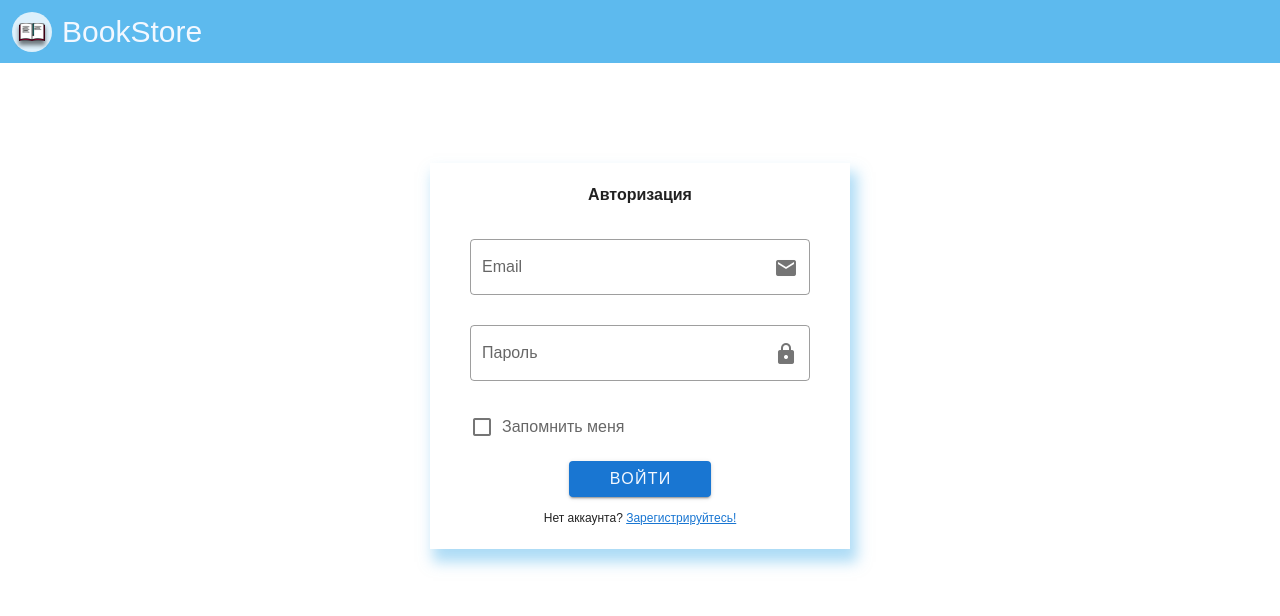
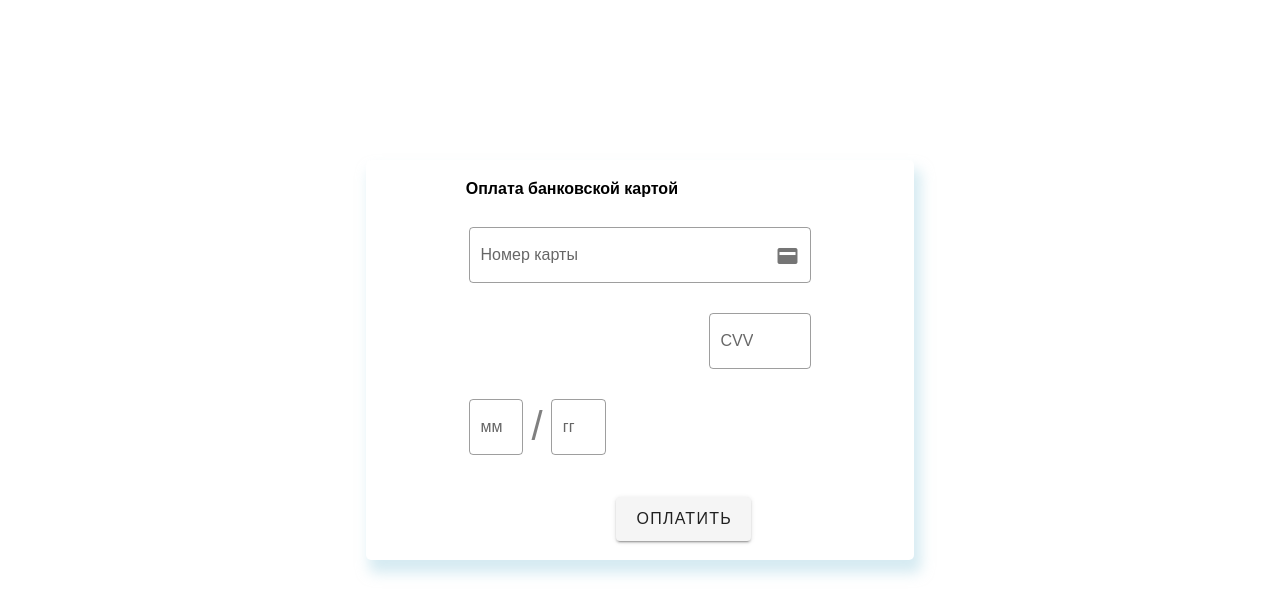
Before and after one commit to feelthemoon/book-store, a Vue app: page / in a window 1280 px wide. Shown: the top 616 px of the page. Built offline with nearby package versions, Linux system fonts and the light colour scheme; no server answers; a web font is replaced by a local one; what v-mask would draw is missing.

Commit message:
feat: payment

```diff
--- a/src/App.vue
+++ b/src/App.vue
@@ -1,14 +1,17 @@
 <template>
   <div>
-    <component :is="layout"></component>
+    <!-- <component :is="layout"></component> -->
+    <payment></payment>
   </div>
 </template>
 
 <script>
 import AuthLayout from "@/layouts/AuthLayout.vue";
+import Payment from './views/Payment.vue';
 export default {
   components: {
     AuthLayout,
+    Payment
   },
   computed: {
     layout() {
--- /dev/null
+++ b/src/views/Payment.vue
@@ -0,0 +1,124 @@
+<template>
+    <div class="grid-container">
+        <div class="payment">
+            <div class="name">
+                <span>Оплата банковской картой</span>
+            </div>
+            <div class="card">
+                <v-text-field
+                    class="number"
+                    append-icon="mdi-credit-card"
+                    type="text"
+                    outlined
+                    label="Номер карты"
+                ></v-text-field>
+                <v-text-field
+                    class="month"
+                    type="text"
+                    outlined
+                    label="мм"
+                ></v-text-field>
+                <p class="text">/</p>
+                <v-text-field
+                    class="year"
+                    type="text"
+                    outlined
+                    label="гг"
+                ></v-text-field>
+                <v-text-field
+                    class="cvv"
+                    type="text"
+                    outlined
+                    label="CVV"
+                ></v-text-field>
+            </div>
+            <div class="btn">
+                <v-btn elevation="2" large class="btn-pay">
+                     Оплатить
+                 </v-btn>
+            </div>
+        </div>
+    </div>
+</template>
+
+<script>
+export default {
+    data() {
+        return{
+
+        }
+    },
+}
+</script>
+
+<style lang="scss">
+    .grid-container {
+        display: grid;
+        grid-template-columns: 1fr 1fr 1fr 1fr 1fr 1fr 1fr;
+        grid-template-rows: 10% 100px 400px 100px 10%;
+        gap: 0px 0px;
+        grid-template-areas:
+            ". . . . . . ."
+            ". . . . . . ."
+            ". . payment payment payment . ."
+            ". . . . . . ."
+            ". . . . . . .";
+}
+.payment {
+    grid-area: payment;
+    display: grid;
+    grid-template-columns: 1fr 1fr 1fr 1fr 1fr 1fr 1fr;
+    grid-template-rows: 1fr 1fr 1fr 1fr 1fr 1fr;
+    gap: 0px 0px;
+    border-radius: 5px 5px 5px 5px;
+    box-shadow: 5px 11px 13px 2px rgba(lightBlue,  0.5);
+    grid-template-areas:
+        "name name name name name name name"
+        "card card card card card card card"
+        "card card card card card card card"
+        "card card card card card card card"
+        "btn btn btn btn btn btn btn"
+        "btn btn btn btn btn btn btn";
+}
+
+.name {
+    grid-area: name;
+    font-size: 20pt;
+    font-weight: bold;
+    margin-top: 10px;
+    margin-left: 100px;
+}
+.card {
+    grid-area: card;
+    display: grid;
+
+    grid-template-columns: 1fr 10% 5% 10% 1fr 1fr 1fr;
+    grid-template-rows: 1fr 1fr 1fr 1fr 1fr 1fr 1fr;
+    gap: 0px 0px;
+    grid-template-areas:
+        ". . . . . . ."
+        ". number number number number number ."
+        ". . . . . . ."
+        ". . . . . cvv ."
+        ". month text year . . ."
+        ". . . . . . ."
+        ". . . . . . .";
+}
+.number { grid-area: number; }
+.month { grid-area: month; }
+.year { grid-area: year; }
+.text {
+    grid-area: text;
+    font-size: 30pt;
+    color: grey;
+    margin-top: 5px;
+    margin-left: 8px;
+}
+.cvv { grid-area: cvv; }
+
+.btn {
+    grid-area: btn;
+    margin-top: 70px;
+    margin-left: 250px;
+}
+</style>
```
